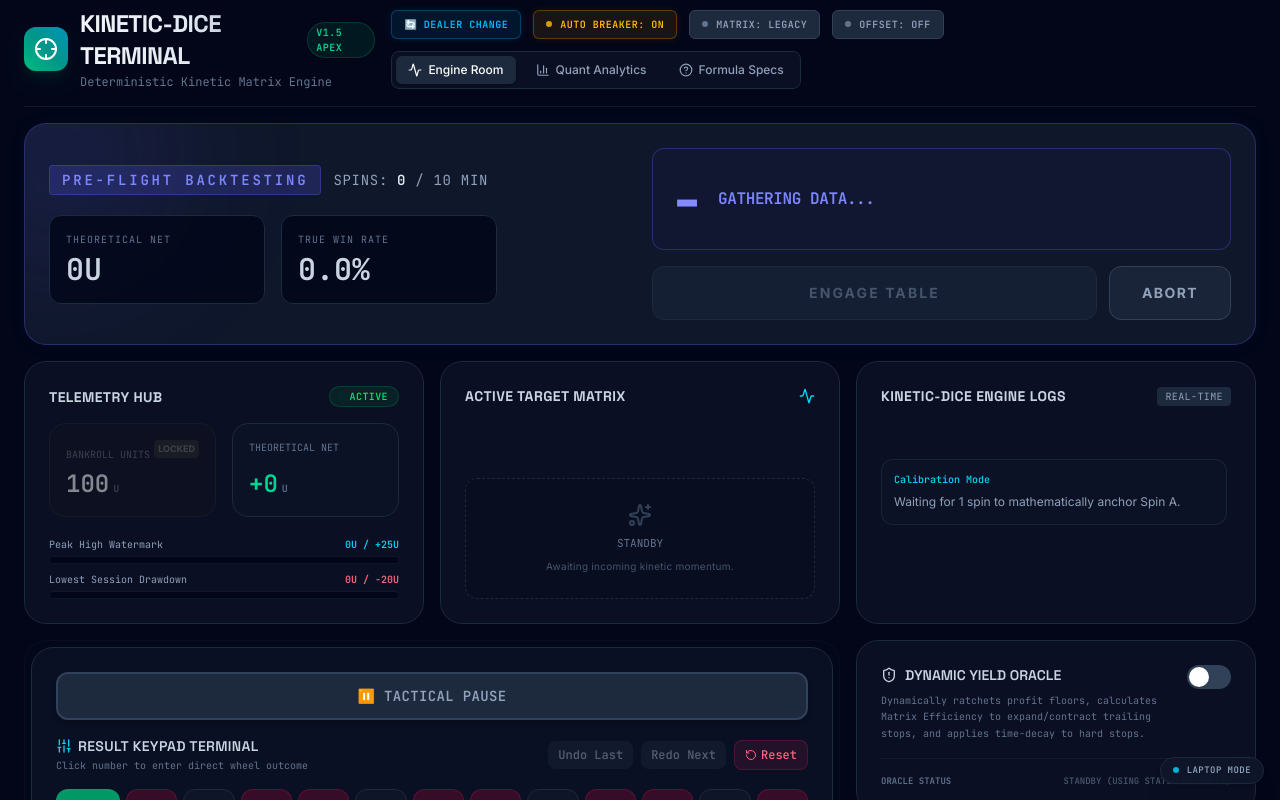
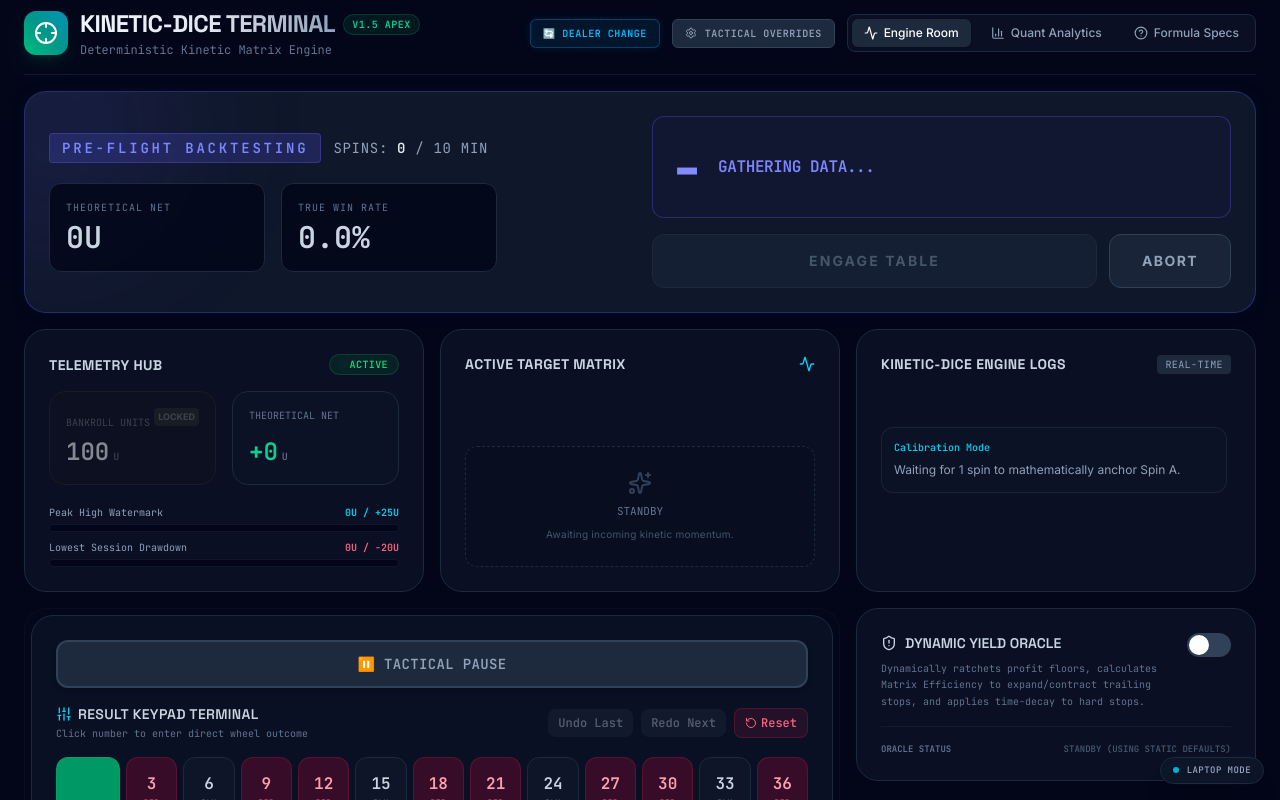
Before and after one commit to malcop1960/KINETIC-DICE-TERMINAL-V1.5-THE-APEX-PREDATOR, a React (Vite) app: page / in a window 1280 px wide. Shown: the top 800 px of the page. Built offline with nearby package versions, Linux system fonts and the light colour scheme.

Commit message:
feat: consolidate header toggles into Tactical Overrides dropdown

```diff
--- a/metadata.json
+++ b/metadata.json
@@ -1,5 +1,5 @@
 {
-  "name": "KINETIC-DICE TERMINAL V1.0 | (THE APEX PREDATOR) ",
+  "name": "KINETIC-DICE TERMINAL V1.5 | (THE APEX PREDATOR) ",
   "description": "Kinetic-Dice Terminal is an institutional-grade, quantitative risk-management application for live-dealer roulette. Operating on a strict 2-unit exposure model, the engine translates kinetic momentum (Spin A and Spin B) into symmetrical, zero-overlap geometric strike zones. Featuring an autonomous tactical state machine, Pre-Flight table qualification, and real-time equity analytics, it strips human emotion from the casino environment and transforms variance into calculated, algorithmic arbitrage.",
   "requestFramePermissions": [],
   "majorCapabilities": [
--- a/src/components/Header.tsx
+++ b/src/components/Header.tsx
@@ -3,8 +3,8 @@
  * SPDX-License-Identifier: Apache-2.0
  */
 
-import React from 'react';
-import { Crosshair, Activity, HelpCircle, BarChart3 } from 'lucide-react';
+import React, { useState, useRef, useEffect } from 'react';
+import { Crosshair, Activity, HelpCircle, BarChart3, Settings } from 'lucide-react';
 
 import { APP_CONFIG } from '../config';
 
@@ -35,6 +35,21 @@ export default function Header({
   handleDealerChange,
   spins,
 }: HeaderProps) {
+  const [isTacticsMenuOpen, setIsTacticsMenuOpen] = useState(false);
+  const menuRef = useRef<HTMLDivElement>(null);
+
+  useEffect(() => {
+    function handleClickOutside(event: MouseEvent) {
+      if (menuRef.current && !menuRef.current.contains(event.target as Node)) {
+        setIsTacticsMenuOpen(false);
+      }
+    }
+    document.addEventListener("mousedown", handleClickOutside);
+    return () => document.removeEventListener("mousedown", handleClickOutside);
+  }, []);
+
+  const hasOverrideActive = !isAutoBreakerEnabled || useSymmetricalMatrix || useVelocityOffset;
+
   return (
     <header id="header-section" className="flex flex-col md:flex-row md:items-center md:justify-between border-b border-slate-900 pb-4 gap-4">
       <div className="flex items-center gap-3">
@@ -66,45 +81,71 @@ export default function Header({
              🔄 DEALER CHANGE
           </button>
         )}
+
+        <div className="relative" ref={menuRef}>
+          <button
+            onClick={() => setIsTacticsMenuOpen(!isTacticsMenuOpen)}
+            className={`px-3 py-1.5 text-[10px] font-mono font-bold tracking-wider rounded-md border flex items-center gap-2 transition-all ${
+              hasOverrideActive
+              ? 'bg-indigo-500/10 text-indigo-400 border-indigo-500/30 hover:bg-indigo-500/20 shadow-[0_0_10px_rgba(99,102,241,0.2)]'
+              : 'bg-slate-800 text-slate-400 border-slate-700 hover:bg-slate-700'
+            }`}
+          >
+            <Settings className={`h-3 w-3 ${isTacticsMenuOpen ? 'rotate-90' : ''} transition-transform duration-300`} />
+            TACTICAL OVERRIDES
+            {hasOverrideActive && (
+              <div className="w-1.5 h-1.5 rounded-full bg-indigo-400 animate-pulse ml-1" />
+            )}
+          </button>
+
+          {isTacticsMenuOpen && (
+            <div className="absolute right-0 md:left-0 md:right-auto top-full mt-2 w-48 bg-slate-900/95 backdrop-blur-md border border-slate-800 rounded-lg p-2 flex flex-col gap-2 z-50 shadow-2xl">
+              <div className="text-[9px] font-mono text-slate-500 uppercase tracking-widest px-2 pt-1 pb-2 border-b border-slate-800/50">
+                System Overrides
+              </div>
+
               {handleToggleAutoBreaker && (
                 <button
                   onClick={handleToggleAutoBreaker}
-            className={`px-3 py-1.5 text-[10px] font-mono font-bold tracking-wider rounded-md border flex items-center gap-2 transition-all ${
+                  className={`w-full px-3 py-2 text-[10px] font-mono font-bold tracking-wider rounded-md border flex items-center gap-2 transition-all ${
                     isAutoBreakerEnabled
-              ? 'bg-amber-500/10 text-amber-400 border-amber-500/30 hover:bg-amber-500/20 shadow-[0_0_10px_rgba(245,158,11,0.1)]'
-              : 'bg-slate-800 text-slate-400 border-slate-700 hover:bg-slate-700'
+                    ? 'bg-amber-500/10 text-amber-400 border-amber-500/30 hover:bg-amber-500/20'
+                    : 'bg-slate-800/50 text-slate-400 border-slate-700/50 hover:bg-slate-800'
                   }`}
                 >
-             <div className={`w-1.5 h-1.5 rounded-full ${isAutoBreakerEnabled ? 'bg-amber-400 animate-pulse' : 'bg-slate-500'}`} />
-             AUTO BREAKER: {isAutoBreakerEnabled ? 'ON' : 'OFF'}
+                  <div className={`w-1.5 h-1.5 rounded-full ${isAutoBreakerEnabled ? 'bg-amber-400 animate-pulse' : 'bg-slate-600'}`} />
+                  BREAKER: {isAutoBreakerEnabled ? 'ON' : 'OFF'}
                 </button>
               )}
               {handleToggleMatrixMode && (
                 <button
                   onClick={handleToggleMatrixMode}
-            className={`px-3 py-1.5 text-[10px] font-mono font-bold tracking-wider rounded-md border flex items-center gap-2 transition-all ${
+                  className={`w-full px-3 py-2 text-[10px] font-mono font-bold tracking-wider rounded-md border flex items-center gap-2 transition-all ${
                     useSymmetricalMatrix
-              ? 'bg-purple-500/10 text-purple-400 border-purple-500/30 hover:bg-purple-500/20 shadow-[0_0_10px_rgba(168,85,247,0.1)]'
-              : 'bg-slate-800 text-slate-400 border-slate-700 hover:bg-slate-700'
+                    ? 'bg-purple-500/10 text-purple-400 border-purple-500/30 hover:bg-purple-500/20'
+                    : 'bg-slate-800/50 text-slate-400 border-slate-700/50 hover:bg-slate-800'
                   }`}
                 >
-             <div className={`w-1.5 h-1.5 rounded-full ${useSymmetricalMatrix ? 'bg-purple-400 animate-pulse' : 'bg-slate-500'}`} />
-             MATRIX: {useSymmetricalMatrix ? 'SYMMETRICAL' : 'LEGACY'}
+                  <div className={`w-1.5 h-1.5 rounded-full ${useSymmetricalMatrix ? 'bg-purple-400 animate-pulse' : 'bg-slate-600'}`} />
+                  MATRIX: {useSymmetricalMatrix ? 'SYM' : 'LEGACY'}
                 </button>
               )}
               {handleToggleVelocityOffset && (
                 <button
                   onClick={handleToggleVelocityOffset}
-            className={`px-3 py-1.5 text-[10px] font-mono font-bold tracking-wider rounded-md border flex items-center gap-2 transition-all ${
+                  className={`w-full px-3 py-2 text-[10px] font-mono font-bold tracking-wider rounded-md border flex items-center gap-2 transition-all ${
                     useVelocityOffset
-              ? 'bg-rose-500/10 text-rose-400 border-rose-500/30 hover:bg-rose-500/20 shadow-[0_0_10px_rgba(244,63,94,0.1)]'
-              : 'bg-slate-800 text-slate-400 border-slate-700 hover:bg-slate-700'
+                    ? 'bg-rose-500/10 text-rose-400 border-rose-500/30 hover:bg-rose-500/20'
+                    : 'bg-slate-800/50 text-slate-400 border-slate-700/50 hover:bg-slate-800'
                   }`}
                 >
-             <div className={`w-1.5 h-1.5 rounded-full ${useVelocityOffset ? 'bg-rose-400 animate-pulse' : 'bg-slate-500'}`} />
+                  <div className={`w-1.5 h-1.5 rounded-full ${useVelocityOffset ? 'bg-rose-400 animate-pulse' : 'bg-slate-600'}`} />
                   OFFSET: {useVelocityOffset ? `${dealerVelocity > 0 ? '+' : ''}${dealerVelocity}` : 'OFF'}
                 </button>
               )}
+            </div>
+          )}
+        </div>
 
         {/* Navigation Tab */}
         <div className="flex items-center gap-2 bg-slate-900/60 p-1 rounded-lg border border-slate-800">
```
Lines whose indentation alone changed are shown as unchanged.
